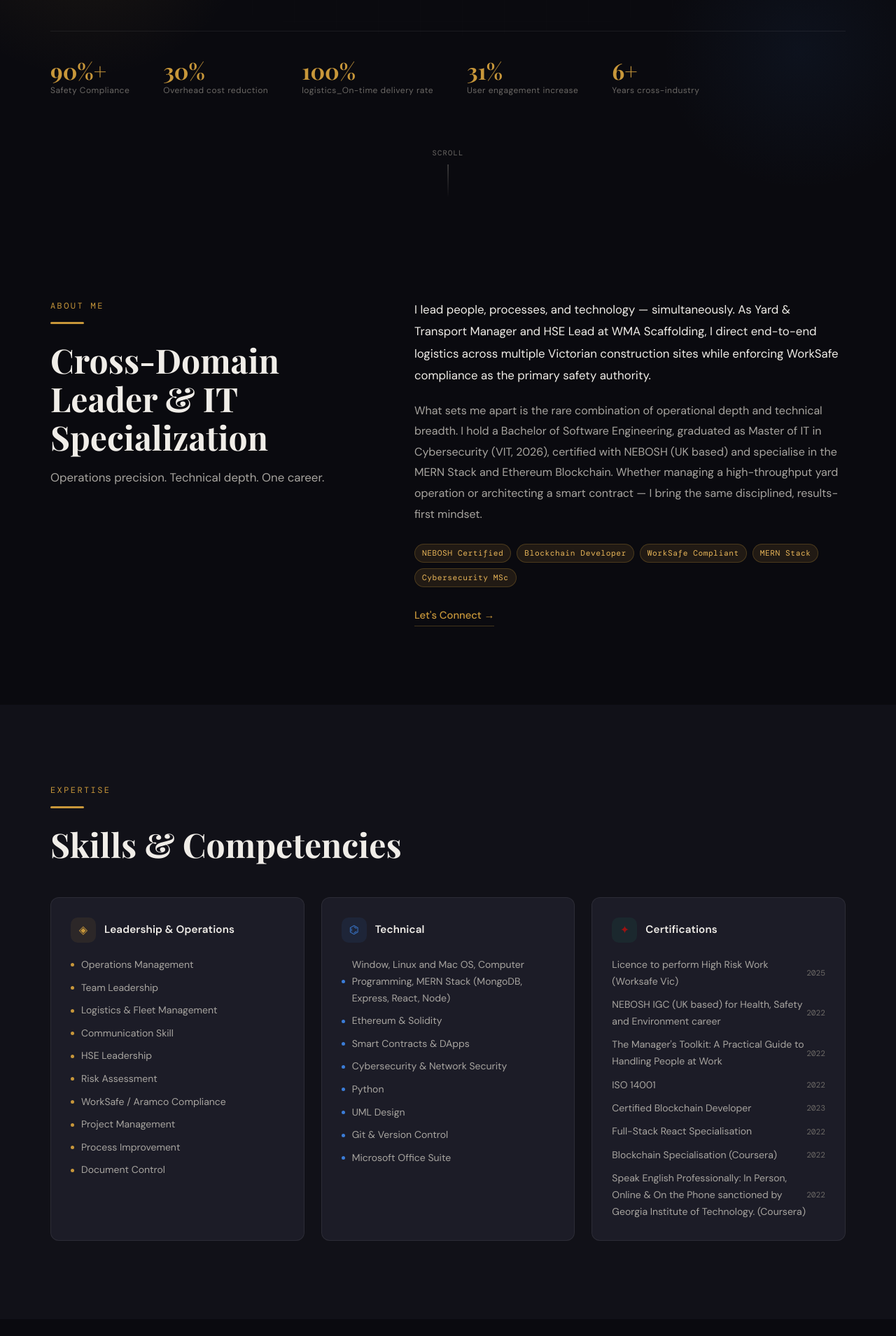
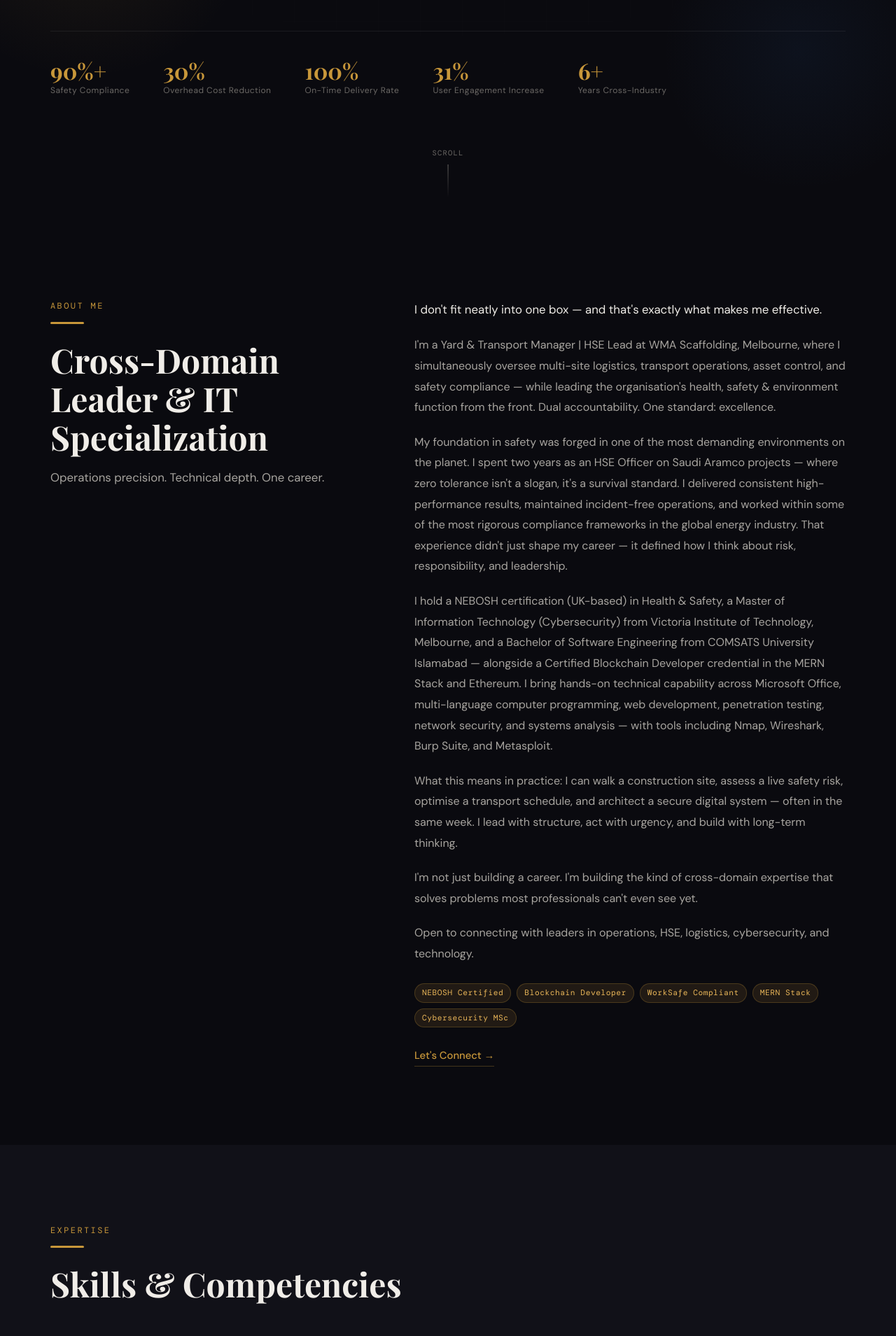
Before and after one commit to Mudasirrr/mudasir-portfolio, a React (Vite) app: page / in a window 1280 px wide. Shown: the part 510-2419 px from the top of the page at 70% size. Built offline with nearby package versions, Linux system fonts and the light colour scheme.

Commit message:
update data

```diff
--- a/src/data.js
+++ b/src/data.js
@@ -4,7 +4,19 @@ export const personal = {
   name: "Mudasir Hussain",
   title: "Operations & Technology Leader",
   tagline: "Where logistics precision meets digital innovation.",
-  bio: `I lead people, processes, and technology — simultaneously. As Yard & Transport Manager and HSE Lead at WMA Scaffolding, I direct end-to-end logistics across multiple Victorian construction sites while enforcing WorkSafe compliance as the primary safety authority.\n\nWhat sets me apart is the rare combination of operational depth and technical breadth. I hold a Bachelor of Software Engineering, graduated as Master of IT in Cybersecurity (VIT, 2026), certified with NEBOSH (UK based) and specialise in the MERN Stack and Ethereum Blockchain. Whether managing a high-throughput yard operation or architecting a smart contract — I bring the same disciplined, results-first mindset.`,
+  bio: `I don't fit neatly into one box — and that's exactly what makes me effective.
+
+I'm a Yard & Transport Manager | HSE Lead at WMA Scaffolding, Melbourne, where I simultaneously oversee multi-site logistics, transport operations, asset control, and safety compliance — while leading the organisation's health, safety & environment function from the front. Dual accountability. One standard: excellence.
+
+My foundation in safety was forged in one of the most demanding environments on the planet. I spent two years as an HSE Officer on Saudi Aramco projects — where zero tolerance isn't a slogan, it's a survival standard. I delivered consistent high-performance results, maintained incident-free operations, and worked within some of the most rigorous compliance frameworks in the global energy industry. That experience didn't just shape my career — it defined how I think about risk, responsibility, and leadership.
+
+I hold a NEBOSH certification (UK-based) in Health & Safety, a Master of Information Technology (Cybersecurity) from Victoria Institute of Technology, Melbourne, and a Bachelor of Software Engineering from COMSATS University Islamabad — alongside a Certified Blockchain Developer credential in the MERN Stack and Ethereum. I bring hands-on technical capability across Microsoft Office, multi-language computer programming, web development, penetration testing, network security, and systems analysis — with tools including Nmap, Wireshark, Burp Suite, and Metasploit.
+
+What this means in practice: I can walk a construction site, assess a live safety risk, optimise a transport schedule, and architect a secure digital system — often in the same week. I lead with structure, act with urgency, and build with long-term thinking.
+
+I'm not just building a career. I'm building the kind of cross-domain expertise that solves problems most professionals can't even see yet.
+
+Open to connecting with leaders in operations, HSE, logistics, cybersecurity, and technology.`,
   location: "Melbourne, VIC, Australia",
   email: "hmudasir714@gmail.com",
   linkedin: "https://linkedin.com/in/mudasirrr",
@@ -14,33 +26,46 @@ export const personal = {
 
 export const metrics = [
   { value: "90%+", label: "Safety Compliance" },
-  { value: "30%", label: "Overhead cost reduction" },
-  { value: "100%", label: "logistics_On-time delivery rate" },
-  { value: "31%", label: "User engagement increase" },
-  { value: "6+", label: "Years cross-industry" },
+  { value: "30%", label: "Overhead Cost Reduction" },
+  { value: "100%", label: "On-Time Delivery Rate" },
+  { value: "31%", label: "User Engagement Increase" },
+  { value: "6+", label: "Years Cross-Industry" },
 ];
 
 export const skills = {
   leadership: [
-    "Operations Management", "Team Leadership", "Logistics & Fleet Management", "Communication Skill",
-    "HSE Leadership", "Risk Assessment", "WorkSafe / Aramco Compliance",
-    "Project Management", "Process Improvement", "Document Control",
+    "Operations Management",
+    "Team Leadership",
+    "Logistics & Fleet Management",
+    "Communication Skills",
+    "HSE Leadership",
+    "Risk Assessment",
+    "WorkSafe / Aramco Compliance",
+    "Project Management",
+    "Process Improvement",
+    "Document Control",
   ],
   technical: [
-    "Window, Linux and Mac OS,  Computer Programming, MERN Stack (MongoDB, Express, React, Node)", "Ethereum & Solidity",
-    "Smart Contracts & DApps", "Cybersecurity & Network Security",
-    "Python", "UML Design", "Git & Version Control", "Microsoft Office Suite",
+    "Windows, Linux & macOS",
+    "Computer Programming (Multi-language)",
+    "MERN Stack (MongoDB, Express, React, Node)",
+    "Ethereum & Solidity",
+    "Smart Contracts & DApps",
+    "Cybersecurity & Network Security",
+    "Python",
+    "UML Design",
+    "Git & Version Control",
+    "Microsoft Office Suite",
   ],
   certifications: [
-    { name: "Licence to perform High Risk Work (Worksafe Vic)", year: "2025" },
-    { name: "NEBOSH IGC (UK based) for Health, Safety and Environment career", year: "2022" },
-    {name:"The Manager's Toolkit: A Practical Guide to Handling People at Work", year: "2022"},
+    { name: "Licence to Perform High Risk Work (WorkSafe VIC)", year: "2025" },
+    { name: "NEBOSH IGC (UK-based) — Health, Safety & Environment", year: "2022" },
+    { name: "The Manager's Toolkit: A Practical Guide to Handling People at Work", year: "2022" },
     { name: "ISO 14001", year: "2022" },
     { name: "Certified Blockchain Developer", year: "2023" },
     { name: "Full-Stack React Specialisation", year: "2022" },
     { name: "Blockchain Specialisation (Coursera)", year: "2022" },
-    { name: "Speak English Professionally: In Person, Online & On the Phone sanctioned by Georgia Institute of Technology. (Coursera)", year: "2022" },
-
+    { name: "Speak English Professionally — Georgia Institute of Technology (Coursera)", year: "2022" },
   ],
 };
 
@@ -50,13 +75,12 @@ export const experience = [
     company: "WMA Scaffolding",
     location: "Maidstone, VIC",
     period: "Oct 2025 – Present",
-    type: "Full-time",
+    type: "Casual Full-time",
     bullets: [
-
       "Serve as primary HSE authority: enforce WorkSafe compliance, conduct risk assessments and SSSPs, facilitate daily Toolbox Talks.",
       "Direct end-to-end logistics across multiple high-scale Victorian construction sites, sustaining 100% on-time delivery performance through strategic fleet scheduling.",
       "Lead yard and transport personnel — setting KPIs, coordinating daily operations, and driving a culture of accountability and continuous improvement.",
-      "Implemented Ezicheck digital safety management and fleet-tracking systems, eliminating compliance gaps and reducing admin overhead."
+      "Implemented Ezicheck digital safety management and fleet-tracking systems, eliminating compliance gaps and reducing admin overhead.",
     ],
   },
   {
@@ -64,7 +88,7 @@ export const experience = [
     company: "Abode Scaffolding & Void Protection",
     location: "Ravenhall, VIC",
     period: "Mar 2024 – Sep 2025",
-    type: "Full-time",
+    type: "Casual Full-time",
     bullets: [
       "Progressed from yard worker to team leader within months, coordinating multi-site deliveries and sustaining 100% on-time performance.",
       "Directed daily team operations — loading, unloading, inventory control — maintaining a zero-incident safety culture.",
@@ -128,7 +152,8 @@ export const education = [
 export const projects = [
   {
     title: "Blockchain DApp Platform",
-    description: "Decentralised application built on Ethereum using Solidity smart contracts, Web3.js, and React frontend. Implements token transactions and wallet integration.",
+    description:
+      "Decentralised application built on Ethereum using Solidity smart contracts, Web3.js, and React frontend. Implements token transactions and wallet integration.",
     tech: ["Solidity", "Ethereum", "React", "Web3.js", "Node.js"],
     github: "https://github.com/Mudasirrr",
     live: null,
@@ -136,7 +161,8 @@ export const projects = [
   },
   {
     title: "Full-Stack MERN Application",
-    description: "End-to-end web application with MongoDB, Express, React, and Node.js. Features JWT authentication, RESTful API architecture, and responsive UI.",
+    description:
+      "End-to-end web application with MongoDB, Express, React, and Node.js. Features JWT authentication, RESTful API architecture, and responsive UI.",
     tech: ["MongoDB", "Express", "React", "Node.js", "JWT"],
     github: "https://github.com/Mudasirrr",
     live: null,
@@ -144,7 +170,8 @@ export const projects = [
   },
   {
     title: "HSE Digital Management System",
-    description: "Document management and compliance tracking system built to streamline HSE reporting, incident logging, and audit-ready record-keeping workflows.",
+    description:
+      "Document management and compliance tracking system built to streamline HSE reporting, incident logging, and audit-ready record-keeping workflows.",
     tech: ["React", "Node.js", "MongoDB", "Express"],
     github: "https://github.com/Mudasirrr",
     live: null,
```
